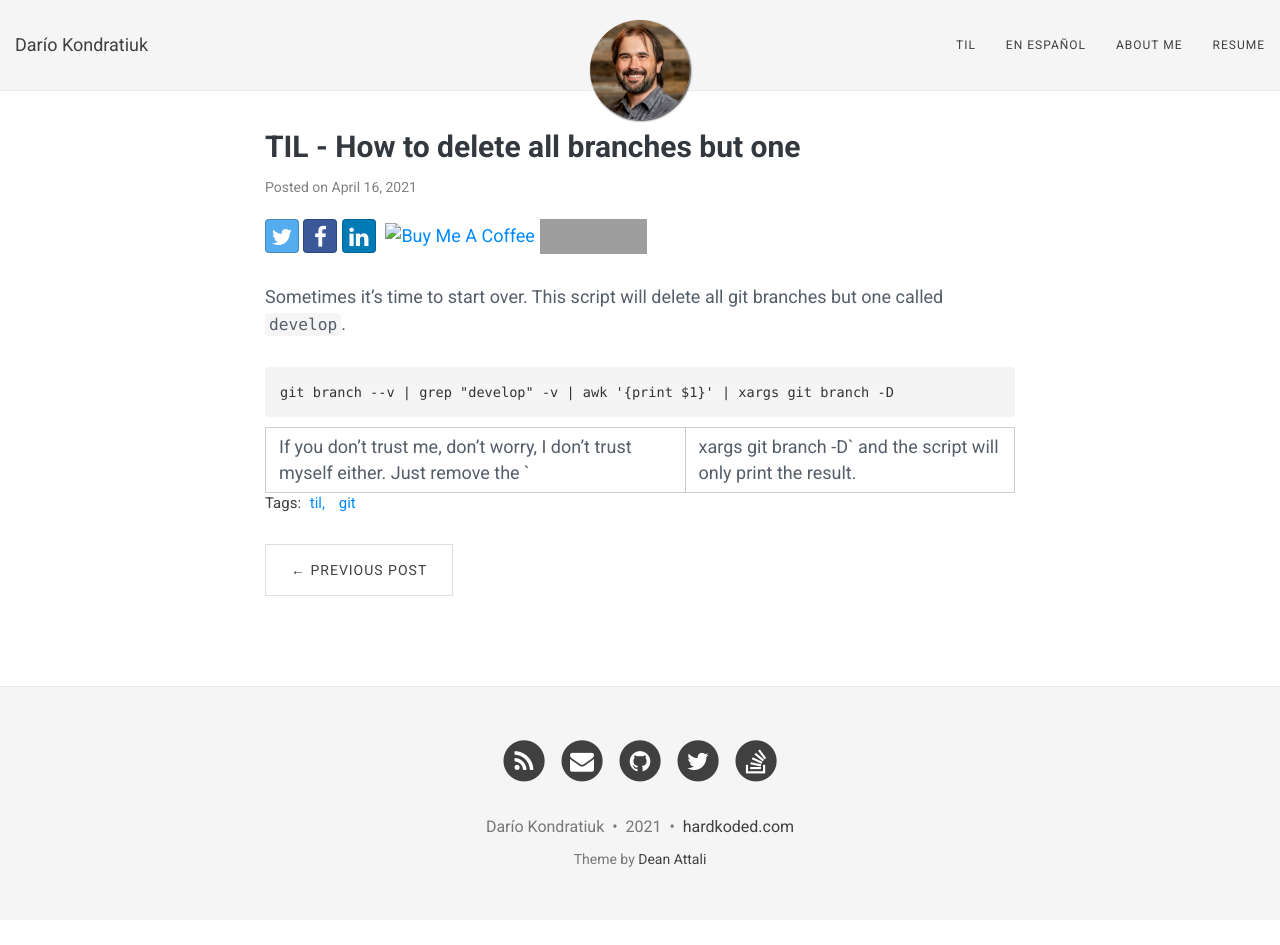
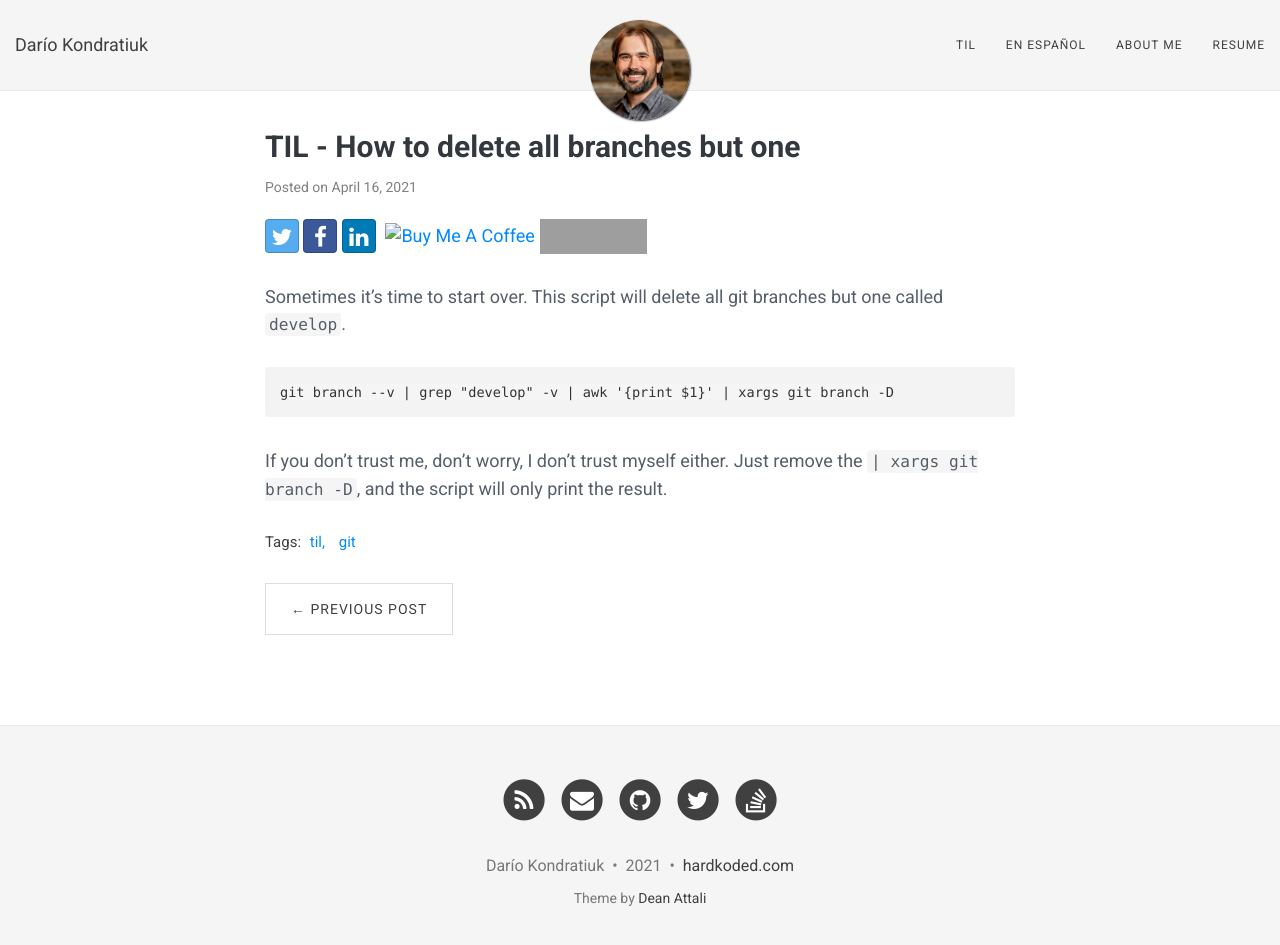
Before and after one commit to kblok/kblok.github.io, a Jekyll site: the page built from _tils/2021-04-16-how-to-delete-all-branches.md, in a window 1280 px wide and 959 px high. Shown: the top 945 px of the window. Built offline with Jekyll 4.4.1, drawn with Linux system fonts in a browser that asks for light colours; nearby versions of some CDN libraries; comment, search, counter and statistics services are not loaded; grey boxes are pictures that could not be loaded.

Commit message:
fix tils

````diff
--- a/_tils/2021-04-16-how-to-delete-all-branches.md
+++ b/_tils/2021-04-16-how-to-delete-all-branches.md
@@ -13,4 +13,5 @@ Sometimes it's time to start over. This script will delete all git branches but
 git branch --v | grep "develop" -v | awk '{print $1}' | xargs git branch -D
 ```
 
-If you don't trust me, don't worry, I don't trust myself either. Just remove the ` | xargs git branch -D` and the script will only print the result.
+
+If you don't trust me, don't worry, I don't trust myself either. Just remove the ```| xargs git branch -D```, and the script will only print the result.
````
Also changed, not shown: _tils/2021-04-16-how-to-delete-all-branches-not-in-upstream.md (+1 -1 lines).
